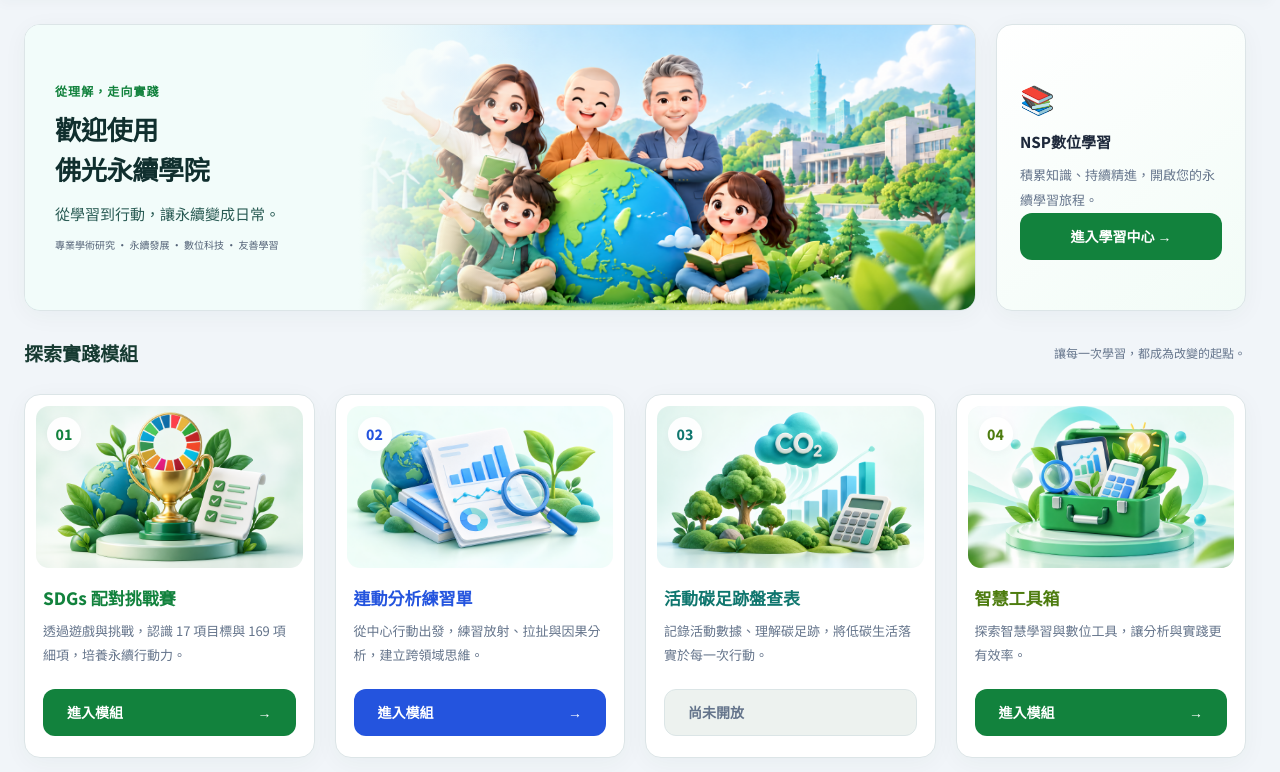
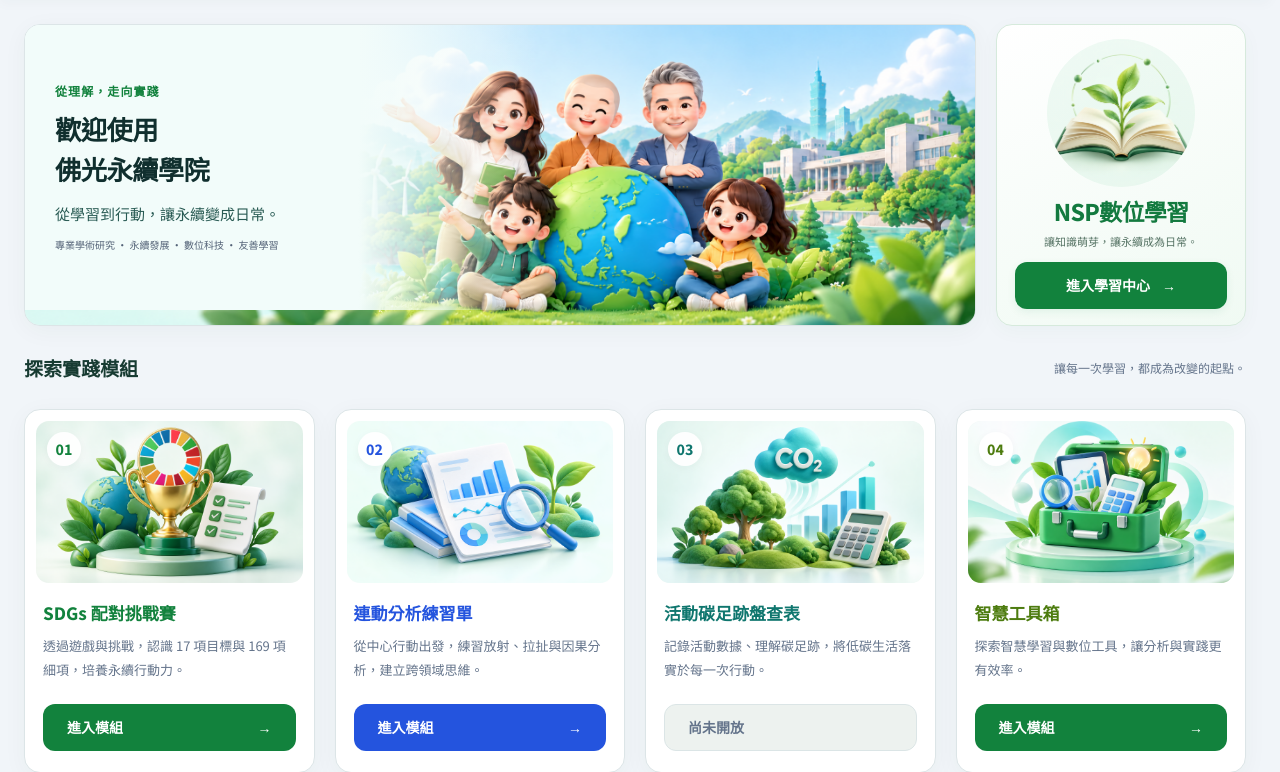
Before and after one commit to vinnyhuangipuregreen/sdgs-action-platform, a FastAPI app: page / in a window 1280 px wide. Shown: the part 163-935 px from the top of the page. Run offline with FastAPI, Linux system fonts and the light colour scheme; data comes from the database, SQL or seed files in the repository; data that the repository does not hold is empty; some libraries are stand-ins or nearby versions.

Commit message:
Polish homepage NSP learning entrance with botanical artwork

```diff
--- a/app/static/css/nsp.css
+++ b/app/static/css/nsp.css
@@ -1,4 +1,15 @@
 /* NSP learning center */
+.nsp-home-entry { position:relative; overflow:hidden; align-items:center; justify-content:flex-start; gap:8px; padding:14px 18px 16px; text-align:center; background:linear-gradient(155deg,#ffffff,#f0faf3); border:1px solid #d6eadc; box-shadow:0 5px 20px #17643c09; }
+.nsp-home-art { display:block; width:148px; height:148px; object-fit:contain; border-radius:50%; mix-blend-mode:multiply; }
+.nsp-home-entry h3 { margin:0; color:#137a3f; font-size:23px; line-height:1.4; font-weight:800; letter-spacing:-.03em; }
+.nsp-home-entry p { margin:5px 0 3px; color:#547263; font-size:11px; line-height:1.7; }
+.nsp-home-button { width:100%; margin-top:auto; justify-content:space-between; min-height:42px; box-shadow:0 3px 8px #12834315; }
+.nsp-home-button span { transition:transform .18s ease; }
+.nsp-home-button:hover span { transform:translateX(3px); }
+.nsp-home-button:focus-visible { outline:3px solid #73bd80; outline-offset:3px; }
+@media(max-width:1100px){.nsp-home-entry { display:grid; grid-template-columns:100px minmax(0,1fr) auto; gap:16px; padding:14px 20px; text-align:left; align-items:center; }.nsp-home-art { width:100px; height:100px; }.nsp-home-button { margin-top:0; width:auto; gap:18px; }}
+@media(max-width:500px){.nsp-home-entry { grid-template-columns:80px minmax(0,1fr); gap:8px 14px; padding:14px 18px; }.nsp-home-art { width:80px; height:80px; grid-row:1 / 3; }.nsp-home-entry h3 { font-size:21px; }.nsp-home-entry p { font-size:10px; margin:4px 0; }.nsp-home-button { grid-column:2; width:100%; font-size:12px; padding:9px 12px; min-height:38px; }.nsp-home-copy { align-self:end; }}
+@media(prefers-reduced-motion:reduce){.nsp-home-button span { transition:none; }}
 #nspApp { display:grid; gap:24px; }
 .nsp-welcome { padding:30px; border:1px solid var(--ds-border); border-radius:24px; background:linear-gradient(110deg,#ecfdf5,#f0f9ff); }
 .nsp-welcome h2 { font-size:28px; font-weight:900; color:#123b36; margin:10px 0; }
--- a/app/templates/index.html
+++ b/app/templates/index.html
@@ -8,7 +8,7 @@
   <script src="https://cdn.jsdelivr.net/npm/chart.js"></script>
   <link rel="stylesheet" href="/static/css/style.css?v=20261020_required_markers">
   <link rel="stylesheet" href="/static/css/design-system.css?v=20261023_admin_navigation">
-  <link rel="stylesheet" href="/static/css/nsp.css?v=20261024_nsp_release">
+  <link rel="stylesheet" href="/static/css/nsp.css?v=20261024_nsp_home">
   <script>
     tailwind.config = {
       theme: {
@@ -72,7 +72,11 @@
           <img src="/static/images/hero.png?v=20261019_positions" alt="師生與永續地球、校園及綠色環境的主題插圖" width="2172" height="724" fetchpriority="high">
           <div class="hero-copy"><span class="eyebrow">從理解，走向實踐</span><h2>歡迎使用<br>佛光永續學院</h2><p>從學習到行動，讓永續變成日常。</p><span class="hero-caption">專業學術研究 · 永續發展 · 數位科技 · 友善學習</span></div>
         </div>
-        <aside class="home-note ds-card nsp-home-entry"><span class="note-leaf" aria-hidden="true">📚</span><h3>NSP數位學習</h3><p>積累知識、持續精進，開啟您的永續學習旅程。</p><button class="ds-button" data-open-tab="nsp">進入學習中心 →</button></aside>
+        <aside class="home-note ds-card nsp-home-entry" aria-labelledby="nspHomeTitle">
+          <img class="nsp-home-art" src="/static/images/nsp-learning.png" alt="書本中生長的嫩芽，象徵永續學習" width="1254" height="1254">
+          <div class="nsp-home-copy"><h3 id="nspHomeTitle">NSP數位學習</h3><p>讓知識萌芽，讓永續成為日常。</p></div>
+          <button class="ds-button nsp-home-button" data-open-tab="nsp">進入學習中心 <span aria-hidden="true">→</span></button>
+        </aside>
       </div>
       <div class="module-section-heading"><h2>探索實踐模組</h2><p>讓每一次學習，都成為改變的起點。</p></div>
       <div class="module-grid">
```
Also changed, not shown: app/static/images/nsp-learning.png (added).
